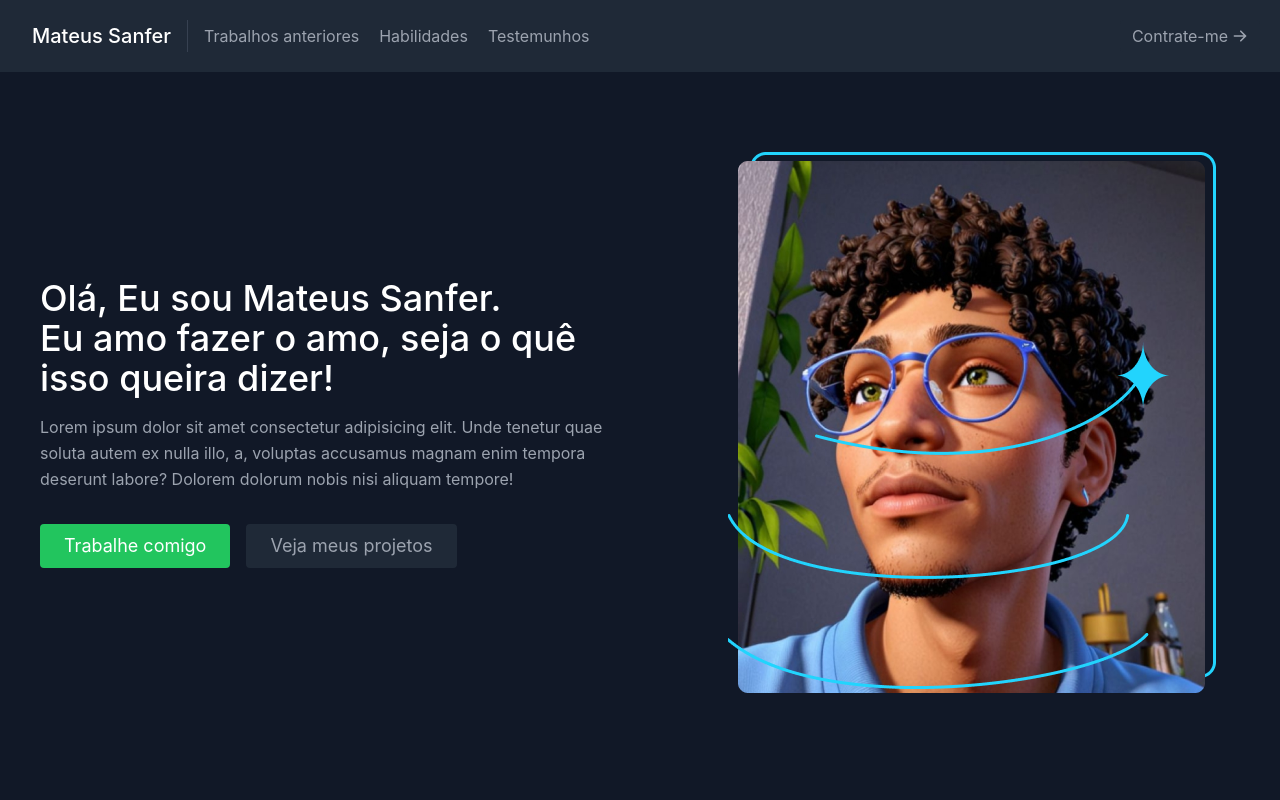
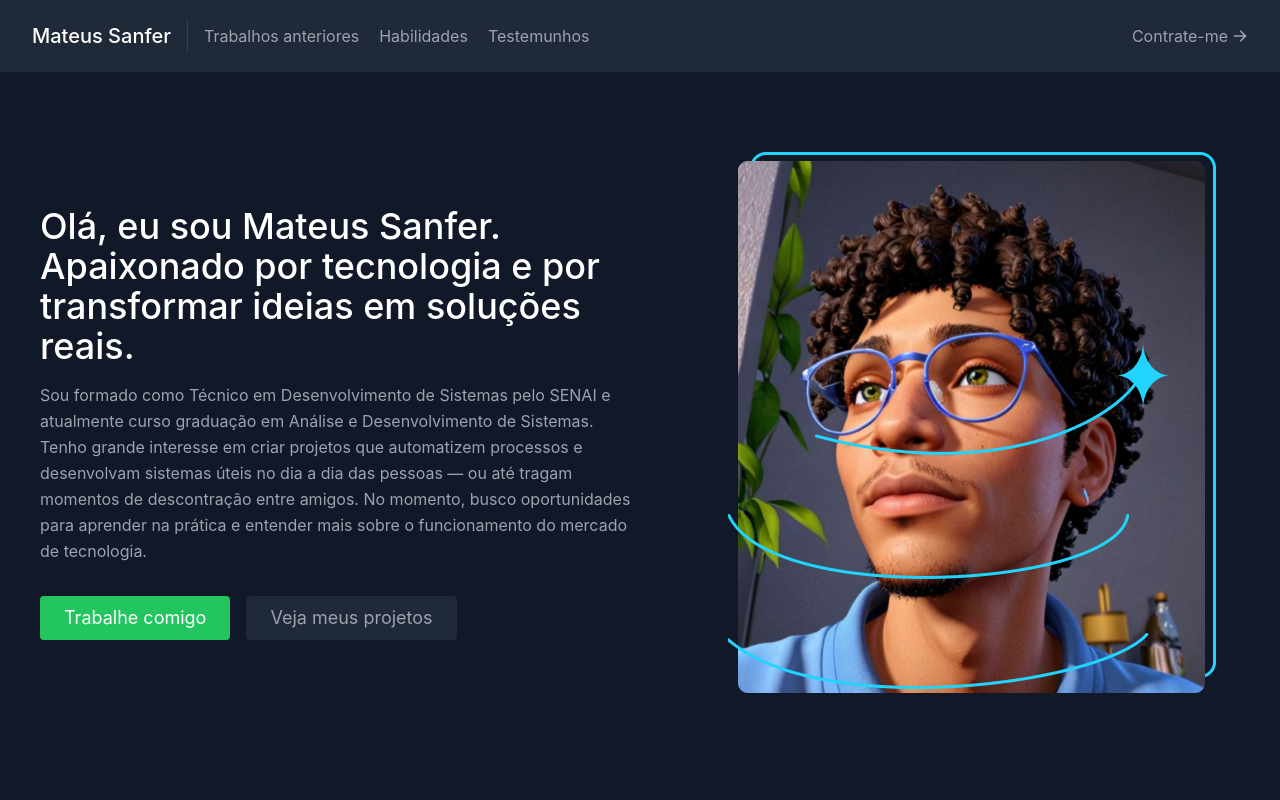
Before and after one commit to MateusSanfer/Portfolio, a React (Create React App) app: page / in a window 1280 px wide. Shown: the top 800 px of the page. Built offline with nearby package versions, Linux system fonts and the light colour scheme.

Commit message:
fix: Atualiza informações de contato e descrição na seção "Sobre"

```diff
--- a/src/components/About.js
+++ b/src/components/About.js
@@ -6,16 +6,20 @@ export default function About() {
       <div className="container mx-auto flex px-10 py-20 md:flex-row flex-col items-center">
         <div className="lg:flex-grow md:w-1/2 lg:pr-24 md:pr-16 flex flex-col md:items-start md:text-left mb-16 md:mb-0 items-center text-center">
           <h1 className="title-font sm:text-4xl text-3xl mb-4 font-medium text-white">
-            Olá, Eu sou Mateus Sanfer.
-            <br className="hidden lg:inline-block" /> Eu amo fazer o amo, seja o
-            quê isso queira dizer!
+            Olá, eu sou Mateus Sanfer.
+            <br className="hidden lg:inline-block" /> Apaixonado por tecnologia
+            e por transformar ideias em soluções reais.
           </h1>
           <p className="mb-8 leading-relaxed">
-            Lorem ipsum dolor sit amet consectetur adipisicing elit. Unde
-            tenetur quae soluta autem ex nulla illo, a, voluptas accusamus
-            magnam enim tempora deserunt labore? Dolorem dolorum nobis nisi
-            aliquam tempore!
+            Sou formado como Técnico em Desenvolvimento de Sistemas pelo SENAI e
+            atualmente curso graduação em Análise e Desenvolvimento de Sistemas.
+            Tenho grande interesse em criar projetos que automatizem processos e
+            desenvolvam sistemas úteis no dia a dia das pessoas — ou até tragam
+            momentos de descontração entre amigos. No momento, busco
+            oportunidades para aprender na prática e entender mais sobre o
+            funcionamento do mercado de tecnologia.
           </p>
+
           <div className="flex justify-center">
             <a
               href="#contact"
@@ -32,7 +36,8 @@ export default function About() {
           </div>
         </div>
         <div className="lg:max-w-lg lg:w-full md:w-1/2 w-5/6">
-          <img className="object-cover object-center rounded"
+          <img
+            className="object-cover object-center rounded"
             src={perfil}
             alt="Mateus Sanfer"
           />
--- a/src/components/Contact.js
+++ b/src/components/Contact.js
@@ -48,12 +48,12 @@ export default function Contact() {
                 href="mailto:mateus.f1teste@gmail.com"
                 className="text-indigo-400 leading-relaxed"
               >
-                mateus.f1teste@gmail.com
+                mateus.sanfer@gmail.com
               </a>
               <h2 className="title-font font-semibold text-white tracking-widest text-xs mt-4">
                 CELULAR
               </h2>
-              <p className="leading-relaxed">(71)98821-0860</p>
+              <p className="leading-relaxed">(71)98821-0680</p>
             </div>
           </div>
         </div>
```
